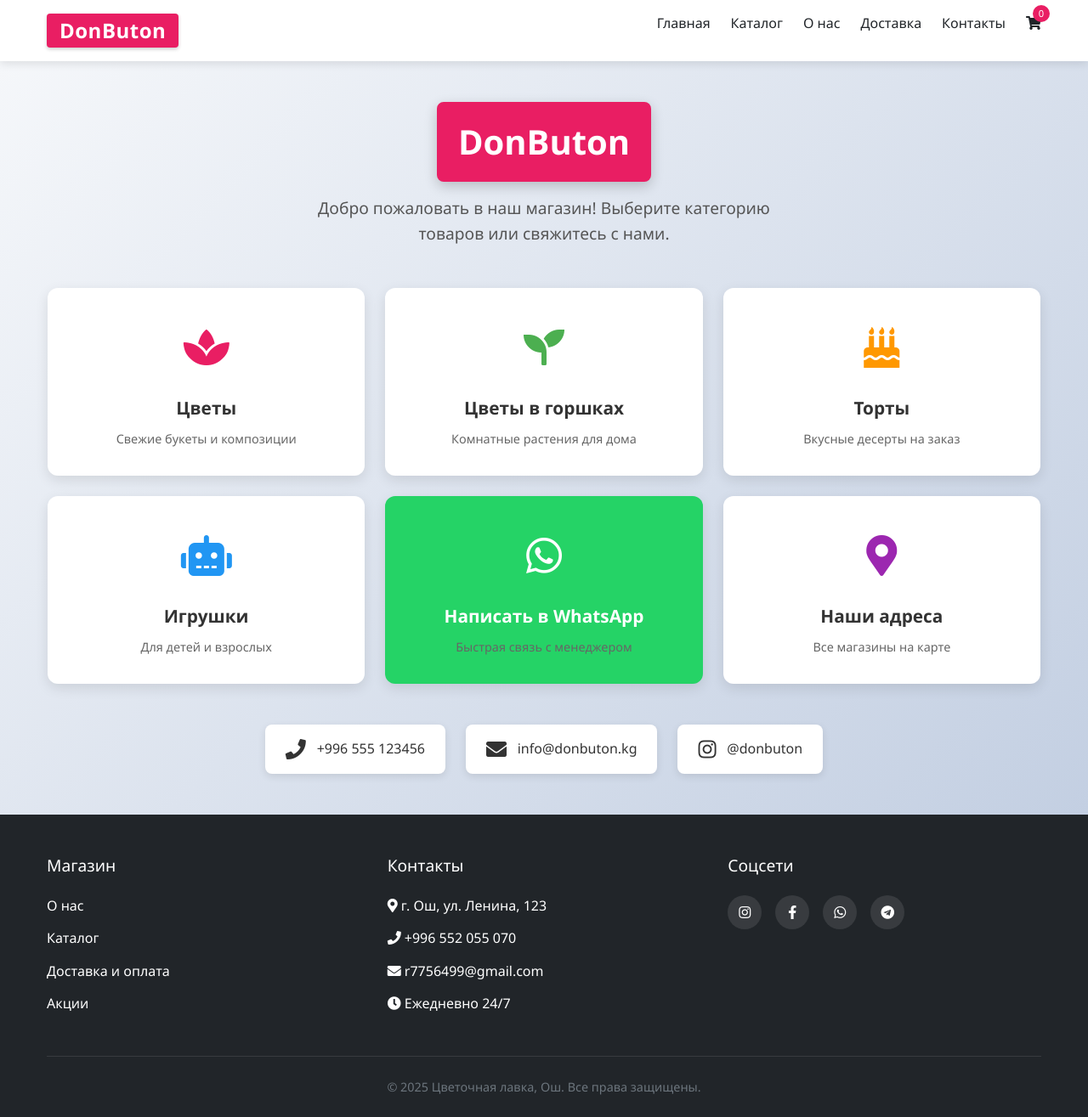
After one commit to Amantur1develooper/flowers, a Django app: page /perekrestk/ in a window 1280 px wide. The commit adds this page. Shown: the whole page at 85% size. Run offline with Django 5.2, Linux system fonts and the light colour scheme; some libraries are stand-ins or nearby versions.

Commit message:
contact23

```diff
--- a/core/apps.py
+++ b/core/apps.py
@@ -13,5 +13,5 @@
 
         from .utils import send_daily_report
         scheduler = BackgroundScheduler()
-        scheduler.add_job(send_daily_report, 'cron', hour=18, minute=51)
+        scheduler.add_job(send_daily_report, 'cron', hour=19, minute=10)
         scheduler.start()
--- a/core/templates/components/footer.html
+++ b/core/templates/components/footer.html
@@ -17,9 +17,9 @@
                 <h3>Контакты</h3>
                 <ul>
                     <li><i class="fas fa-map-marker-alt"></i> г. Ош, ул. Ленина, 123</li>
-                    <li><i class="fas fa-phone"></i> +996 555 123456</li>
-                    <li><i class="fas fa-envelope"></i> info@flowers-osh.kg</li>
-                    <li><i class="fas fa-clock"></i> Ежедневно 9:00-20:00</li>
+                    <li><i class="fas fa-phone"></i> +996 552 055 070</li>
+                    <li><i class="fas fa-envelope"></i> r7756499@gmail.com</li>
+                    <li><i class="fas fa-clock"></i> Ежедневно 24/7</li>
                 </ul>
             </div>
 
--- a/core/templates/contacts.html
+++ b/core/templates/contacts.html
@@ -202,13 +202,13 @@
             <div class="contact-method">
                 <i class="fas fa-phone"></i>
                 <p>Единый номер</p>
-                <p><strong>+996 555 123456</strong></p>
+                <p><strong>+996 552 055 070</strong></p>
             </div>
 
             <div class="contact-method">
                 <i class="fas fa-envelope"></i>
                 <p>Email</p>
-                <p><strong>info@donbuton.kg</strong></p>
+                <p><strong>r7756499@gmail.com</strong></p>
             </div>
 
             <div class="contact-method">
--- /dev/null
+++ b/core/templates/shop/main_menu.html
@@ -0,0 +1,282 @@
+{% extends 'base.html' %}
+
+{% block extra_css %}
+<style>
+    /* Основные стили */
+    .main-menu {
+        min-height: 100vh;
+        background: linear-gradient(135deg, #f5f7fa 0%, #c3cfe2 100%);
+        padding: 1rem;
+    }
+
+    .menu-container {
+        max-width: 1200px;
+        margin: 0 auto;
+        padding: 2rem 1rem;
+    }
+
+    .logo-section {
+        text-align: center;
+        margin-bottom: 3rem;
+    }
+
+    .logo-large {
+        display: inline-flex;
+        align-items: center;
+        justify-content: center;
+        background-color: #e91e63;
+        color: white;
+        padding: 15px 25px;
+        border-radius: 8px;
+        font-weight: bold;
+        font-size: 2.5rem;
+        box-shadow: 0 5px 15px rgba(0,0,0,0.2);
+        margin-bottom: 1rem;
+    }
+
+    .welcome-text {
+        font-size: 1.2rem;
+        color: #555;
+        max-width: 600px;
+        margin: 0 auto;
+    }
+
+    /* Сетка кнопок */
+    .buttons-grid {
+        display: grid;
+        grid-template-columns: repeat(auto-fit, minmax(280px, 1fr));
+        gap: 1.5rem;
+        margin-bottom: 3rem;
+    }
+
+    .menu-button {
+        display: flex;
+        flex-direction: column;
+        align-items: center;
+        justify-content: center;
+        background-color: white;
+        border-radius: 12px;
+        padding: 2rem 1.5rem;
+        text-decoration: none;
+        color: #333;
+        box-shadow: 0 5px 15px rgba(0,0,0,0.1);
+        transition: all 0.3s ease;
+        text-align: center;
+        min-height: 180px;
+    }
+
+    .menu-button:hover {
+        transform: translateY(-10px);
+        box-shadow: 0 15px 30px rgba(0,0,0,0.15);
+        color: #333;
+    }
+
+    .button-icon {
+        font-size: 3rem;
+        margin-bottom: 1rem;
+    }
+
+    .button-title {
+        font-size: 1.3rem;
+        font-weight: 600;
+        margin-bottom: 0.5rem;
+    }
+
+    .button-description {
+        font-size: 0.9rem;
+        color: #666;
+    }
+
+    /* Цвета для разных категорий */
+    .flowers-btn .button-icon { color: #e91e63; }
+    .potted-btn .button-icon { color: #4caf50; }
+    .cakes-btn .button-icon { color: #ff9800; }
+    .toys-btn .button-icon { color: #2196f3; }
+    .whatsapp-btn { background-color: #25d366; color: white !important; }
+    .address-btn .button-icon { color: #9c27b0; }
+
+    .whatsapp-btn:hover {
+        background-color: #128c7e;
+        color: white;
+    }
+
+    /* Быстрые контакты */
+    .quick-contacts {
+        display: flex;
+        justify-content: center;
+        flex-wrap: wrap;
+        gap: 1.5rem;
+        margin-top: 3rem;
+    }
+
+    .quick-contact {
+        display: flex;
+        align-items: center;
+        background-color: white;
+        padding: 1rem 1.5rem;
+        border-radius: 8px;
+        box-shadow: 0 3px 10px rgba(0,0,0,0.1);
+        text-decoration: none;
+        color: #333;
+        transition: all 0.3s ease;
+    }
+
+    .quick-contact:hover {
+        transform: translateY(-5px);
+        box-shadow: 0 8px 20px rgba(0,0,0,0.15);
+        color: #333;
+    }
+
+    .quick-contact i {
+        font-size: 1.5rem;
+        margin-right: 0.8rem;
+    }
+
+    /* Мобильные стили */
+    @media (max-width: 768px) {
+        .logo-large {
+            font-size: 2rem;
+            padding: 12px 20px;
+        }
+
+        .welcome-text {
+            font-size: 1rem;
+            padding: 0 1rem;
+        }
+
+        .buttons-grid {
+            grid-template-columns: 1fr;
+            gap: 1rem;
+        }
+
+        .menu-button {
+            min-height: 140px;
+            padding: 1.5rem 1rem;
+        }
+
+        .button-icon {
+            font-size: 2.5rem;
+        }
+
+        .button-title {
+            font-size: 1.2rem;
+        }
+
+        .quick-contacts {
+            flex-direction: column;
+            align-items: center;
+        }
+
+        .quick-contact {
+            width: 100%;
+            max-width: 300px;
+        }
+    }
+
+    @media (max-width: 480px) {
+        .main-menu {
+            padding: 0.5rem;
+        }
+
+        .menu-container {
+            padding: 1rem 0.5rem;
+        }
+
+        .logo-large {
+            font-size: 1.8rem;
+        }
+
+        .button-icon {
+            font-size: 2.2rem;
+        }
+    }
+</style>
+{% endblock %}
+
+{% block content %}
+<div class="main-menu">
+    <div class="menu-container">
+        <!-- Логотип и приветствие -->
+        <div class="logo-section">
+            <div class="logo-large">DonButon</div>
+            <p class="welcome-text">Добро пожаловать в наш магазин! Выберите категорию товаров или свяжитесь с нами.</p>
+        </div>
+
+        <!-- Основные кнопки -->
+        <div class="buttons-grid">
+            <!-- Цветы -->
+            <a href="https://donbuton.kg/catalog/cvety/" class="menu-button flowers-btn">
+                <div class="button-icon">
+                    <i class="fas fa-spa"></i>
+                </div>
+                <div class="button-title">Цветы</div>
+                <div class="button-description">Свежие букеты и композиции</div>
+            </a>
+
+            <!-- Цветы в горшках -->
+            <a href="{% url 'catalog_by_main_category' 'potted-plants' %}" class="menu-button potted-btn">
+                <div class="button-icon">
+                    <i class="fas fa-seedling"></i>
+                </div>
+                <div class="button-title">Цветы в горшках</div>
+                <div class="button-description">Комнатные растения для дома</div>
+            </a>
+
+            <!-- Торты -->
+            <a href="{% url 'catalog_by_main_category' 'cakes' %}" class="menu-button cakes-btn">
+                <div class="button-icon">
+                    <i class="fas fa-birthday-cake"></i>
+                </div>
+                <div class="button-title">Торты</div>
+                <div class="button-description">Вкусные десерты на заказ</div>
+            </a>
+
+            <!-- Игрушки -->
+            <a href="{% url 'catalog_by_main_category' 'toys' %}" class="menu-button toys-btn">
+                <div class="button-icon">
+                    <i class="fas fa-robot"></i>
+                </div>
+                <div class="button-title">Игрушки</div>
+                <div class="button-description">Для детей и взрослых</div>
+            </a>
+
+            <!-- WhatsApp -->
+            <a href="https://wa.me/996555123456?text=Здравствуйте!%20Я%20хочу%20сделать%20заказ%20в%20DonButon"
+               target="_blank" class="menu-button whatsapp-btn">
+                <div class="button-icon">
+                    <i class="fab fa-whatsapp"></i>
+                </div>
+                <div class="button-title">Написать в WhatsApp</div>
+                <div class="button-description">Быстрая связь с менеджером</div>
+            </a>
+
+            <!-- Адреса -->
+            <a href="{% url 'contacts' %}" class="menu-button address-btn">
+                <div class="button-icon">
+                    <i class="fas fa-map-marker-alt"></i>
+                </div>
+                <div class="button-title">Наши адреса</div>
+                <div class="button-description">Все магазины на карте</div>
+            </a>
+        </div>
+
+        <!-- Быстрые контакты -->
+        <div class="quick-contacts">
+            <a href="tel:+996555123456" class="quick-contact">
+                <i class="fas fa-phone"></i>
+                <span>+996 555 123456</span>
+            </a>
+
+            <a href="mailto:info@donbuton.kg" class="quick-contact">
+                <i class="fas fa-envelope"></i>
+                <span>info@donbuton.kg</span>
+            </a>
+
+            <a href="https://www.instagram.com/donbuton" target="_blank" class="quick-contact">
+                <i class="fab fa-instagram"></i>
+                <span>@donbuton</span>
+            </a>
+        </div>
+    </div>
+</div>
+{% endblock %}
--- a/core/views.py
+++ b/core/views.py
@@ -359,3 +359,13 @@
 
 <b>Итого:</b> {order_details['total_price']} сом
 """
+
+
+def main_menu(request):
+    # Получаем основные категории для отображения
+    main_categories = MainCategory.objects.all()
+
+    context = {
+        'main_categories': main_categories,
+    }
+    return render(request, 'shop/main_menu.html', context)
--- a/project/urls.py
+++ b/project/urls.py
@@ -45,6 +45,8 @@
 
     path('crm/<str:template>/', views.crm_view, name='crm_view'),
 
+    path('perekrestk/', views.main_menu, name='main_menu'),
+
     path('customer-list/', views.CustomerListView.as_view(), name='customer-list'),
     path('customer-add/', views.CustomerCreateView.as_view(), name='customer-add'),
     path('customer-edit/<int:pk>/', views.CustomerUpdateView.as_view(), name='customer-edit'),
```
